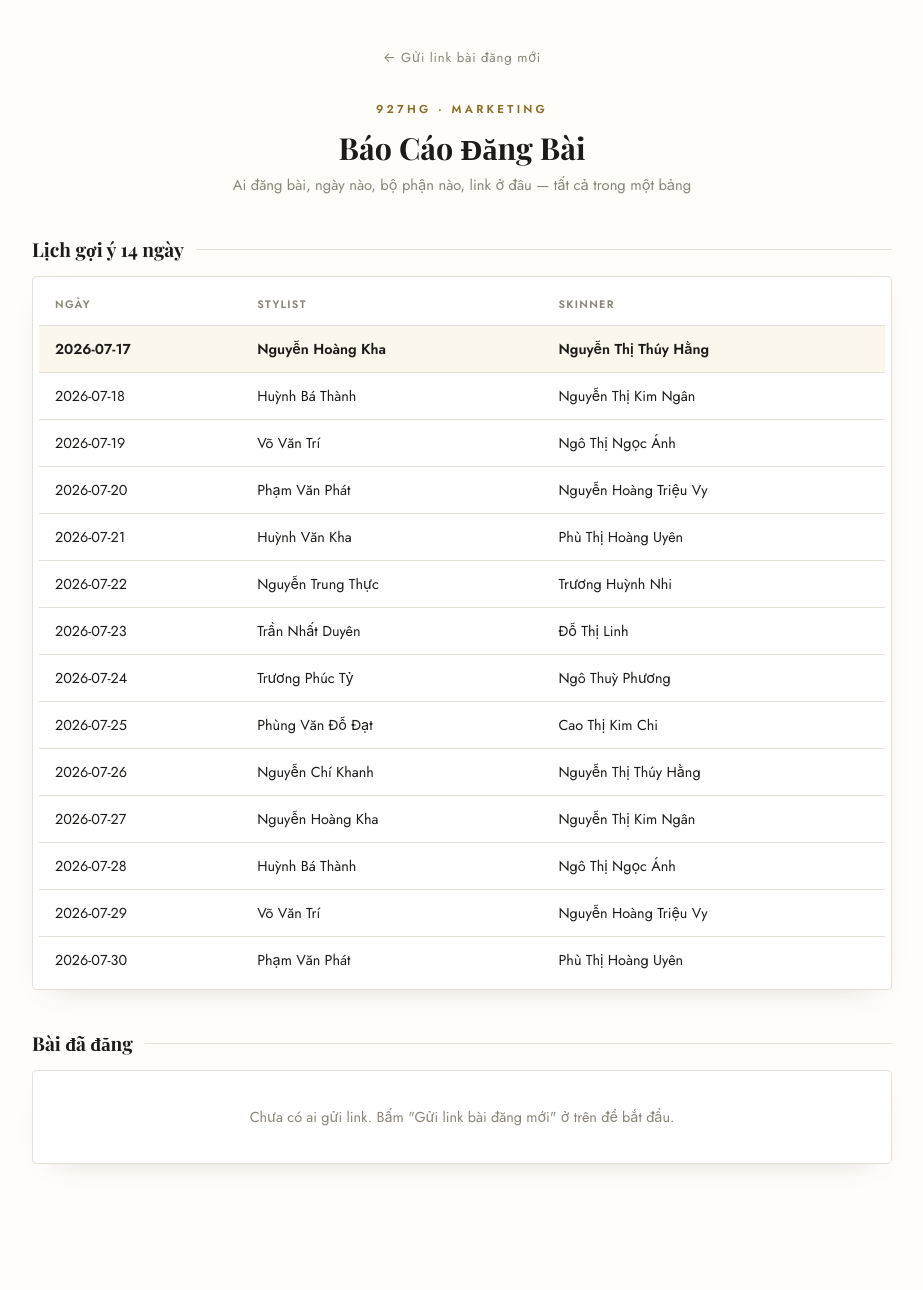
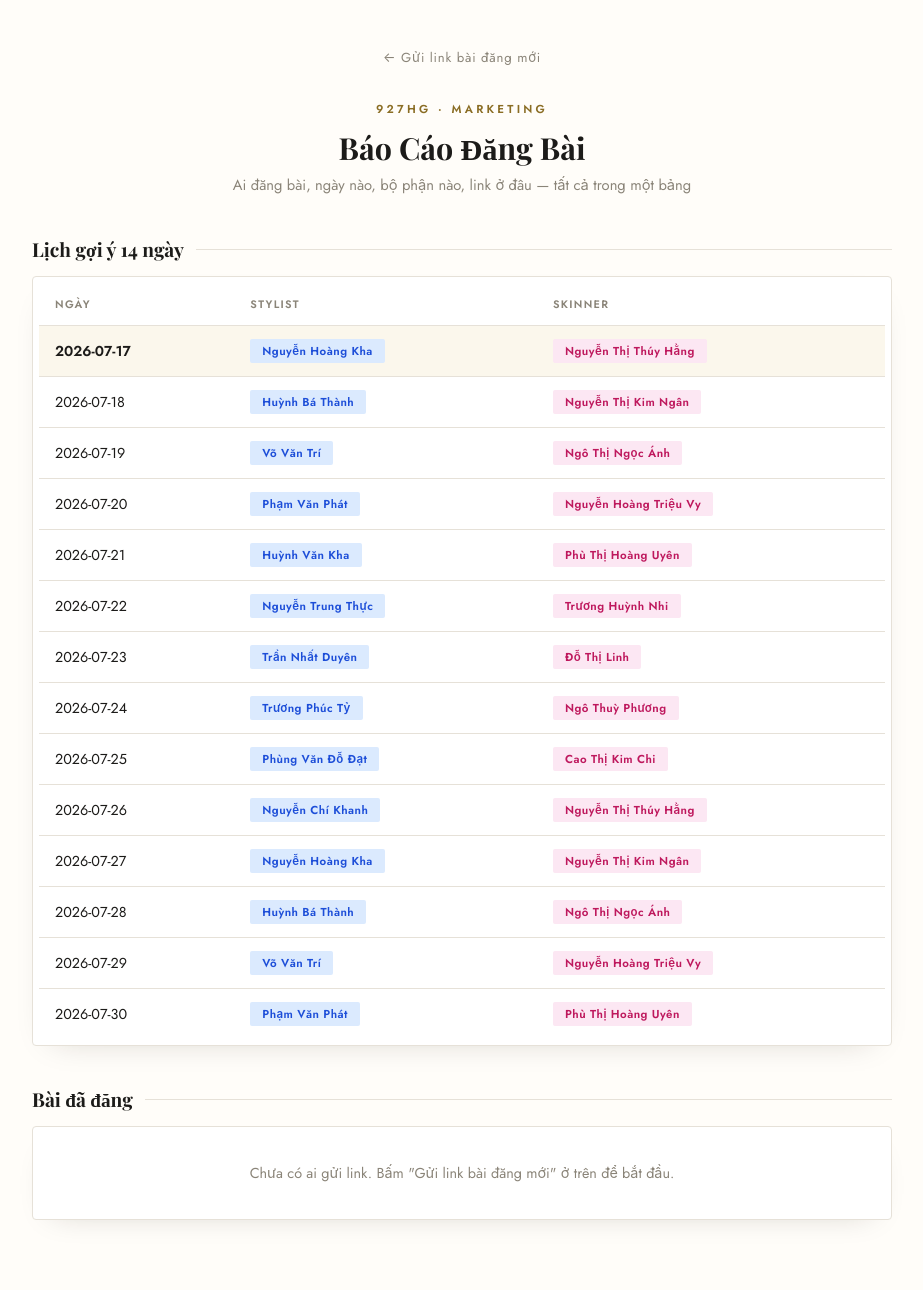
Before and after one commit to hnhi4278-a11y/mkt-dang-bai-927hg, a Flask app: page /bao-cao in a window 1280 px wide. Shown: the whole page, without its empty margins (178-1101 px from the left). Before the commit the page ends 1167 px from the top, so only its background shows below. Run offline with Flask 3, Linux system fonts and the light colour scheme.

Commit message:
Color-code stylist blue / skinner pink on white background
Co-Authored-By: Claude Sonnet 5 <noreply@anthropic.com>

```diff
--- a/templates/report.html
+++ b/templates/report.html
@@ -15,10 +15,10 @@
     --paper: #fffdf9;
     --gold: #a9852f;
     --gold-deep: #8a6d24;
-    --stylist-bg: #f4ecd8;
-    --stylist-fg: #8a6d24;
-    --skinner-bg: #ece7f2;
-    --skinner-fg: #574a86;
+    --stylist-bg: #dbeafe;
+    --stylist-fg: #1d4ed8;
+    --skinner-bg: #fce7f3;
+    --skinner-fg: #be185d;
   }
   * { box-sizing: border-box; }
   body {
@@ -103,8 +103,8 @@
     :root {
       --ink: #f1ede4; --muted: #9c968a; --line: #35322b; --paper: #100f0d;
       --gold: #d4af5a; --gold-deep: #d4af5a;
-      --stylist-bg: #2e2818; --stylist-fg: #d4af5a;
-      --skinner-bg: #262038; --skinner-fg: #b6a6e0;
+      --stylist-bg: #1e3a5f; --stylist-fg: #93c5fd;
+      --skinner-bg: #4a1d3a; --skinner-fg: #f9a8d4;
     }
     .card { background: #171512; box-shadow: 0 12px 32px -22px rgba(0,0,0,0.6); }
     th { background: transparent; }
@@ -131,8 +131,8 @@
         {% for s in schedule %}
         <tr class="{{ 'today-row' if s.date == today else '' }}">
           <td>{{ s.date }}</td>
-          <td>{{ s.stylist }}</td>
-          <td>{{ s.skinner }}</td>
+          <td><span class="badge Stylist">{{ s.stylist }}</span></td>
+          <td><span class="badge Skinner">{{ s.skinner }}</span></td>
         </tr>
         {% endfor %}
       </tbody>
```
